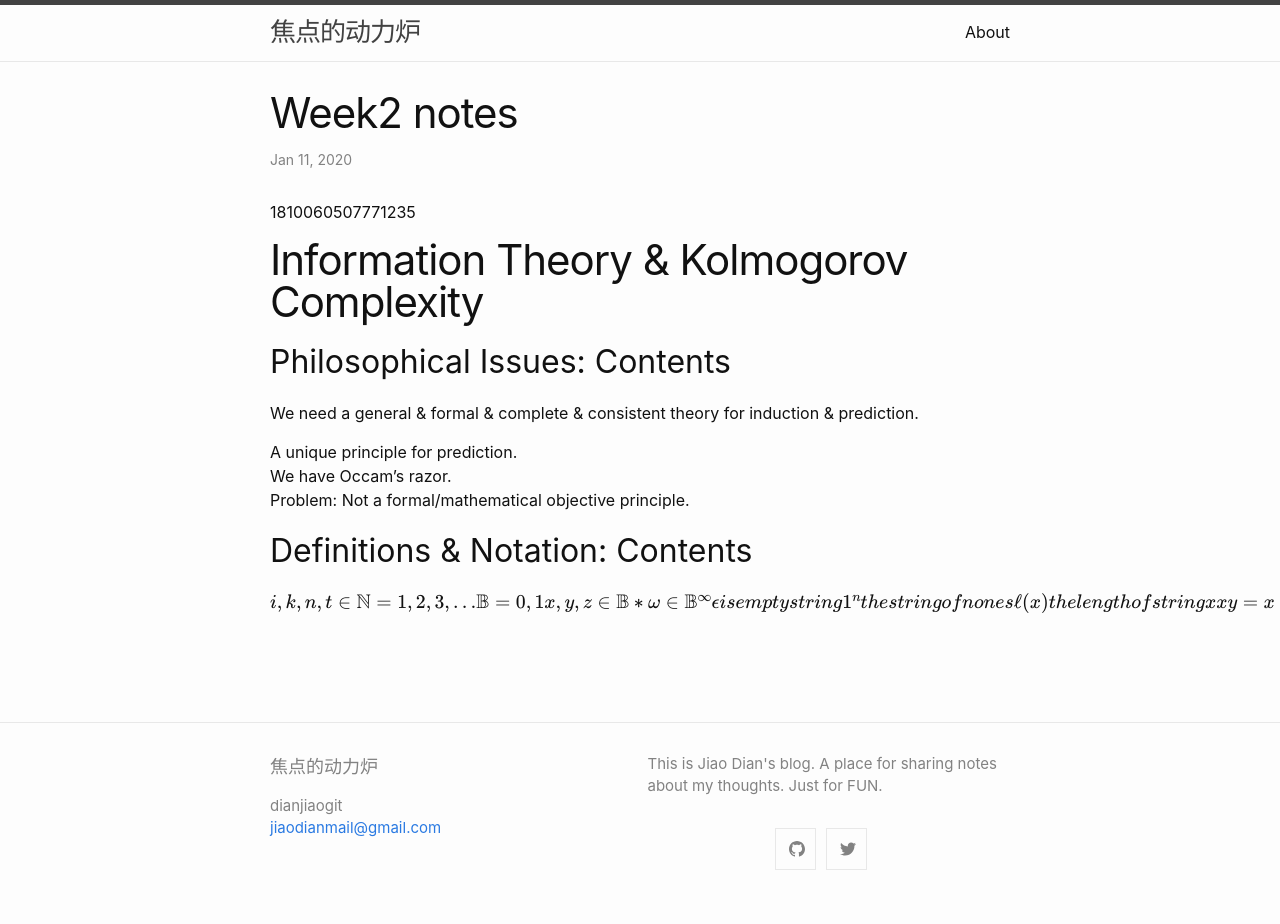
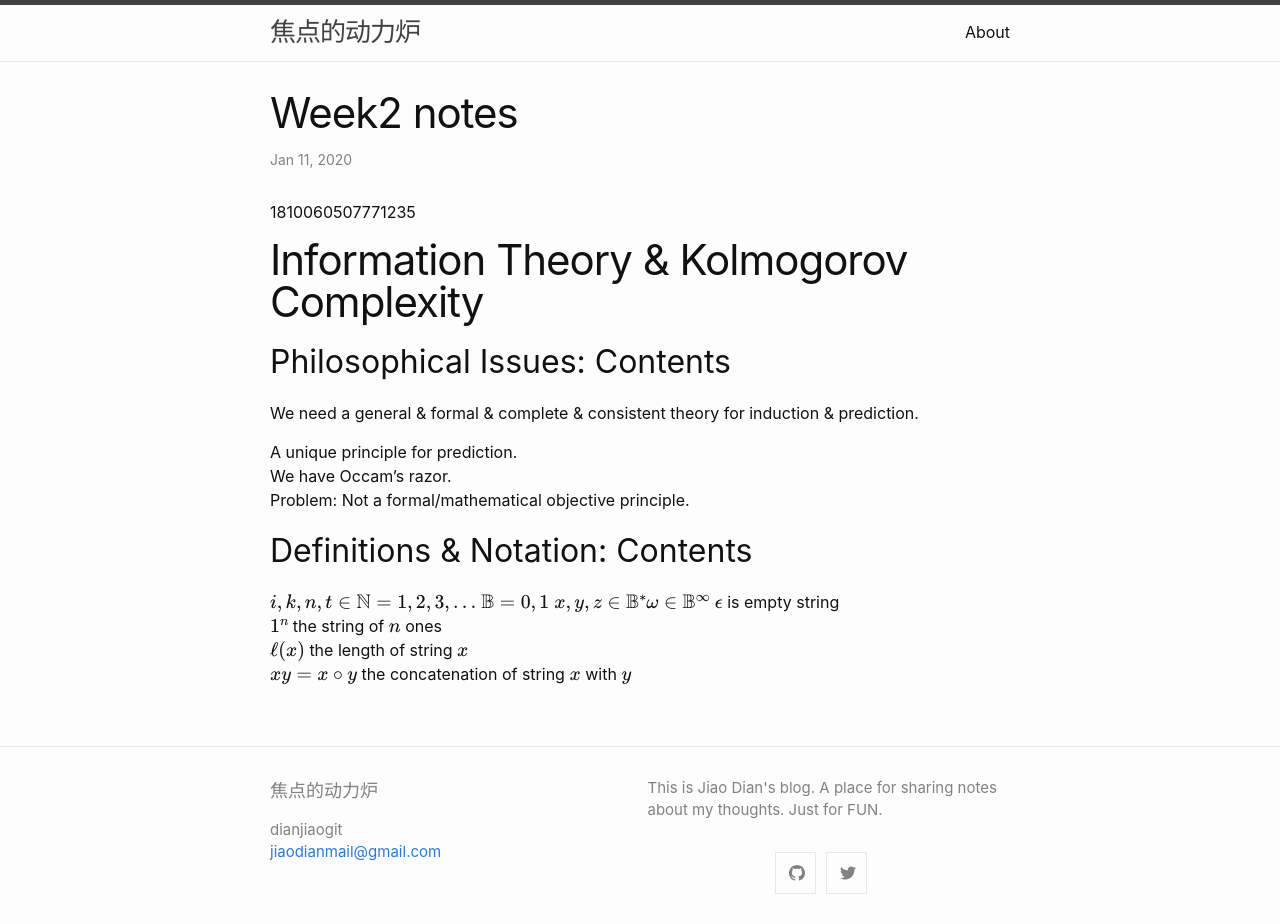
Before and after one commit to dianjiaogit/dianjiaogit.github.io, a Jekyll site: the page built from _posts/2020-01-11-week2 notes.md, in a window 1280 px wide. Built offline with Jekyll 4.4.1, drawn with Linux system fonts in a browser that asks for light colours; formulas are drawn with MathJax 3; before the commit the page ends 900 px from its top, so only the background shows below that.

```diff
--- a/_posts/2020-01-11-week2 notes.md
+++ b/_posts/2020-01-11-week2 notes.md
@@ -17,11 +17,11 @@ We have Occam's razor.
 Problem: Not a formal/mathematical objective principle.
 
 ## Definitions & Notation: Contents
-$i, k, n, t \in \mathbb{N} = {1, 2, 3,...}
-\mathbb{B} = {0, 1}
-x, y, z \in \mathbb{B}*
-\omega \in \mathbb{B}^\infty
-\epsilon is empty string
-1^n the string of n ones
-\ell (x) the length of string x
-xy = x \circ y the concatenation of string x with y$
+$i, k, n, t \in \mathbb{N} = \{1, 2, 3,...\} \\
+\mathbb{B} = {0, 1} \\
+x, y, z \in \mathbb{B}^* \\
+\omega \in \mathbb{B}^\infty \\
+\epsilon$ is empty string
+$1^n$ the string of $n$ ones
+$\ell (x)$ the length of string $x$
+$xy = x \circ y$ the concatenation of string $x$ with $y$
```
